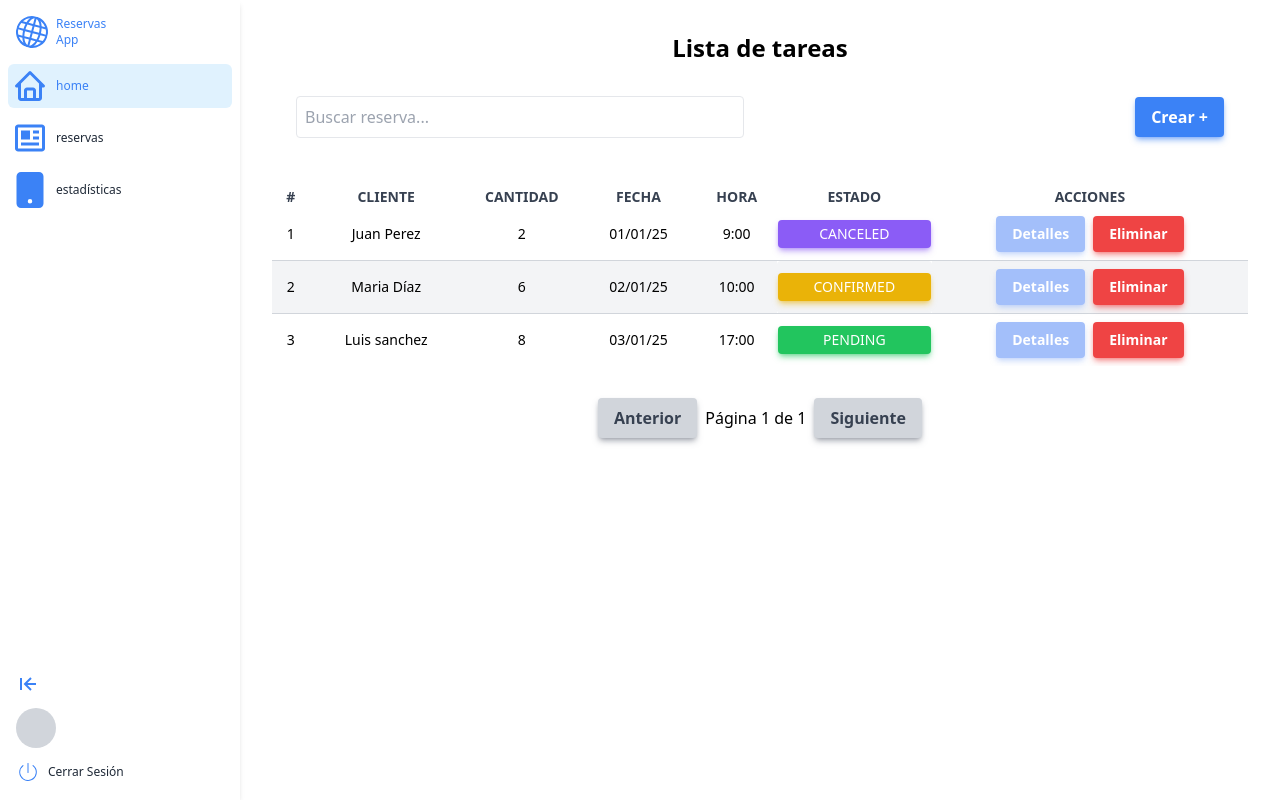
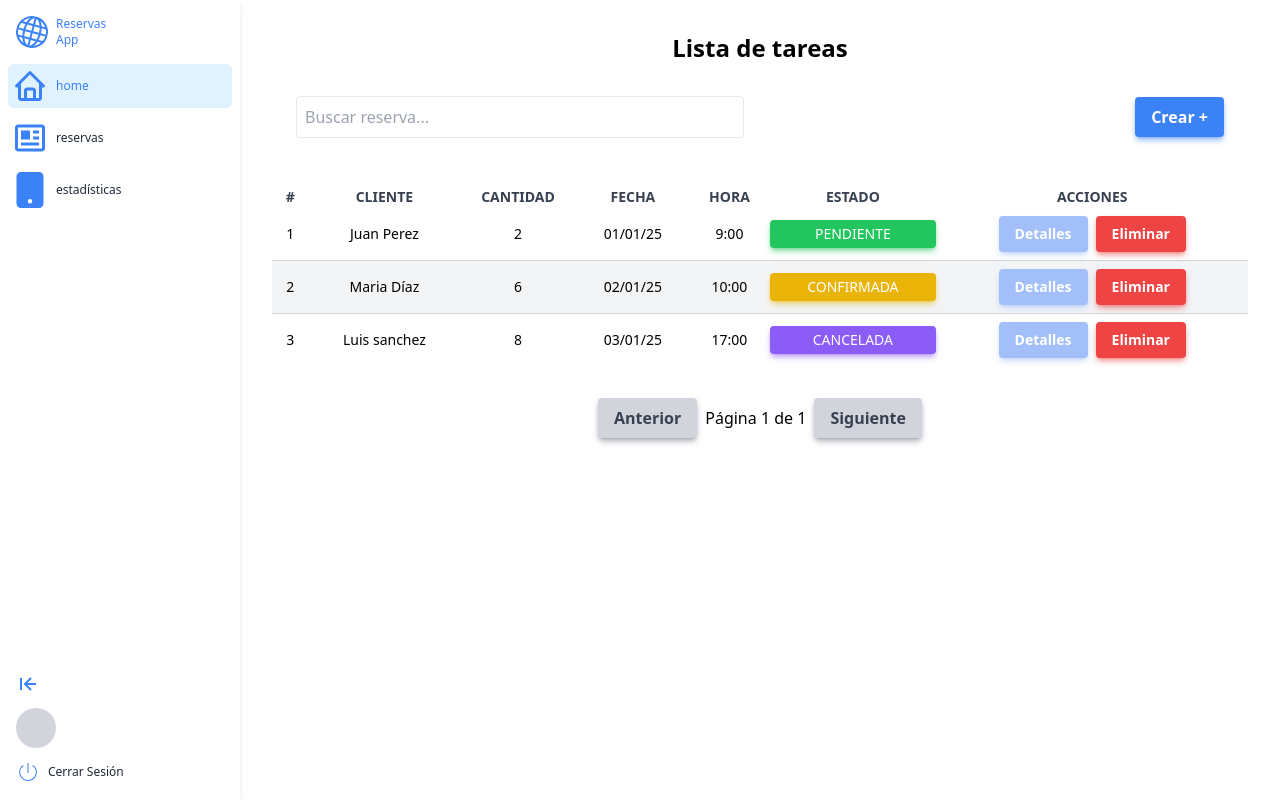
Before and after one commit to Guerre-Pablo-Agustin/reservas-restaurante, a Next.js app: page /dashboard in a window 1280 px wide. Built offline with nearby package versions, Linux system fonts and the light colour scheme.

Commit message:
ajustes en los estados de las reservas

```diff
--- a/src/components/Dashboard/Home/Create.tsx
+++ b/src/components/Dashboard/Home/Create.tsx
@@ -19,7 +19,7 @@ const Create = ({
     clientName: "",
     date: "",
     time: "",
-    status: "pending",
+    status: "pendiente",
     quantity: 1,
     details: "",
   });
@@ -45,7 +45,7 @@ const Create = ({
       id: Date.now(),
       clientName: newReservation.clientName,
       details: newReservation.details,
-      status: newReservation.status as "pending" | "confirmed" | "canceled",
+      status: newReservation.status as "pendiente" | "confirmada" | "cancelada",
       date: newReservation.date,
       time: newReservation.time,
       quantity: newReservation.quantity,
@@ -63,7 +63,7 @@ const Create = ({
       clientName: "",
       date: "",
       time: "",
-      status: "pending",
+      status: "pendiente",
       quantity: 1,
       details: "",
     });
@@ -167,15 +167,15 @@ const Create = ({
                 setNewReservation((prev) => ({
                   ...prev,
                   status: e.target.value as
-                    | "pending"
-                    | "confirmed"
-                    | "canceled",
+                    | "pendiente"
+                    | "confirmada"
+                    | "cancelada",
                 }))
               }
             >
-              <option value="pending">Pendiente</option>
-              <option value="confirmed">Confirmada</option>
-              <option value="canceled">Cancelada</option>
+              <option value="pendiente">Pendiente</option>
+              <option value="confirmada">Confirmada</option>
+              <option value="cancelada">Cancelada</option>
             </select>
           </div>
         </div>
--- a/src/components/Dashboard/Home/Details.tsx
+++ b/src/components/Dashboard/Home/Details.tsx
@@ -37,7 +37,7 @@ const Details = ({ setShowDetails, selectId }: Props) => {
       id: selectedReservation?.id || 0,
       clientName: editableReservation.clientName,
       details: editableReservation.details,
-      status: editableReservation.status as "pending" | "confirmed" | "canceled",
+      status: editableReservation.status as "pendiente" | "confirmada" | "cancelada",
       date: editableReservation.date,
       time: editableReservation.time,
       quantity: editableReservation.quantity,
@@ -124,9 +124,9 @@ const Details = ({ setShowDetails, selectId }: Props) => {
               onChange={handleChange}
               className="w-full rounded-md border-gray-300 p-2 text-sm text-gray-800"
             >
-              <option value="pending">Pendiente</option>
-              <option value="confirmed">Confirmada</option>
-              <option value="canceled">Cancelada</option>
+              <option value="pendiente">Pendiente</option>
+              <option value="confirmada">Confirmada</option>
+              <option value="cancelada">Cancelada</option>
             </select>
           </div>
         </div>
--- a/src/components/Dashboard/Home/ReserveList.tsx
+++ b/src/components/Dashboard/Home/ReserveList.tsx
@@ -53,11 +53,11 @@ const ReserveList = () => {
 
   const getStatus = (status: string) => {
     switch (status) {
-      case "pending":
+      case "pendiente":
         return "bg-green-500 text-white shadow-md shadow-green-500/50";
-      case "confirmed":
+      case "confirmada":
         return "bg-yellow-500 text-white shadow-md shadow-yellow-500/50";
-      case "canceled":
+      case "cancelada":
         return "bg-violet-500 text-white shadow-md shadow-violet-500/50";
       default:
         return "bg-gray-500 text-white shadow-md shadow-gray-500/50";
--- a/src/mocks/data.ts
+++ b/src/mocks/data.ts
@@ -24,7 +24,7 @@ export const data : {
             clientName: "Juan Perez",
             date: "2025-01-01",
             time: "9:00",
-            status: "canceled",
+            status: "pendiente",
             quantity: 2,
             details: "Detalles de la reserva"
         },
@@ -33,7 +33,7 @@ export const data : {
             clientName: "Maria Díaz",
             date: "2025-01-02",
             time: "10:00",
-            status: "confirmed",
+            status: "confirmada",
             quantity: 6,
             details: "Detalles de la reserva"
 
@@ -43,7 +43,7 @@ export const data : {
             clientName: "Luis sanchez",
             date: "2025-01-03",
             time: "17:00",
-            status: "pending",
+            status: "cancelada",
             quantity: 8,
             details: "Detalles de la reserva"
         }
--- a/src/types/types.ts
+++ b/src/types/types.ts
@@ -13,7 +13,7 @@ export type Reservation = {
   clientName: string;
   date: string;
   time: string;
-  status: "pending" | "confirmed" | "canceled";
+  status: "pendiente" | "confirmada" | "cancelada";
   quantity: number;
   details: string;
 
```
